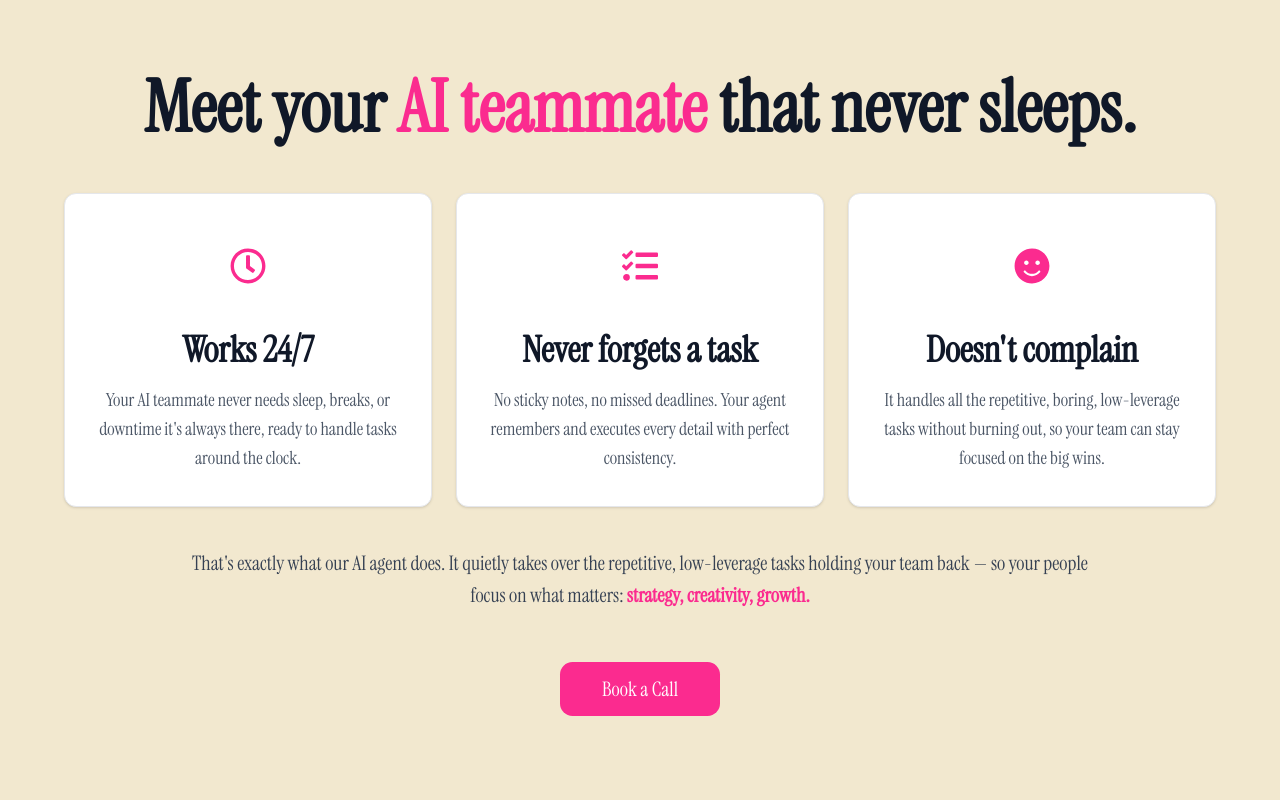
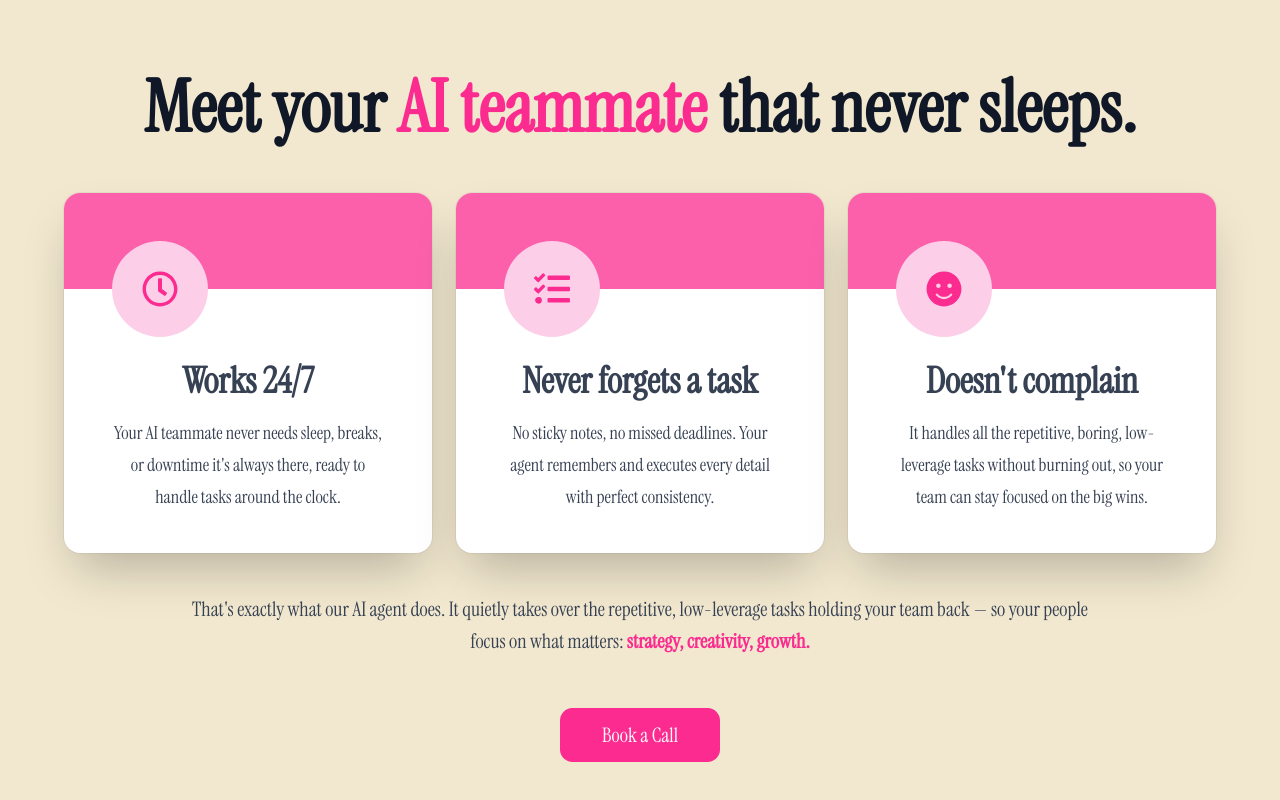
Before and after one commit to FahadBinQaiser/Parallax, a React (Vite) app: page / in a window 1280 px wide. Shown: the part 1798-2598 px from the top of the page. Built offline with nearby package versions, Linux system fonts and the light colour scheme.

Commit message:
Smooth UI for cards

```diff
--- a/src/components/SolutionSection/SolutionSection.jsx
+++ b/src/components/SolutionSection/SolutionSection.jsx
@@ -1,6 +1,6 @@
 import React from "react";
 import StyledWrapper from "../UI_Components/StyledWrapper";
-
+import Card from "../UI_Components/Card";
 import { FaRegClock, FaTasks, FaSmile } from "react-icons/fa";
 
 export default function SolutionSection() {
@@ -33,22 +33,7 @@ export default function SolutionSection() {
 
         <div className="grid grid-cols-1 md:grid-cols-3 gap-6">
           {solutions.map(({ icon, title, desc }, idx) => (
-            <div
-              key={idx}
-              className="p-8 bg-white rounded-xl border border-gray-200 hover:border-gray-300 transition-colors duration-200 shadow-sm hover:shadow-md"
-            >
-              <div className="flex flex-col items-center text-center h-full">
-                <div className="flex items-center justify-center w-20 h-20 rounded-full mb-6">
-                  {icon}
-                </div>
-
-                <h3 className="text-4xl font-semibold text-gray-900 mb-4">
-                  {title}
-                </h3>
-
-                <p className="text-gray-600 text-lg leading-relaxed">{desc}</p>
-              </div>
-            </div>
+            <Card key={idx} icon={icon} title={title} desc={desc} />
           ))}
         </div>
 
--- /dev/null
+++ b/src/components/UI_Components/Card.jsx
@@ -0,0 +1,22 @@
+import React from "react";
+
+const Card = ({ icon, title, desc }) => {
+  return (
+    <div className="group relative cursor-pointer overflow-hidden bg-white rounded-2xl px-6 pt-12 pb-10 shadow-2xl ring-1 ring-gray-900/5 transition-all duration-500 transform hover:scale-105 hover:shadow-3xl sm:mx-auto sm:max-w-sm sm:px-12">
+      <span className="absolute top-0 -left-0 z-0 h-24 w-full bg-[#FB2B8F] opacity-75 transition-all duration-500 transform group-hover:scale-[20]" />
+
+      <div className="relative z-10 mx-auto ">
+        <span className="grid h-24 w-24 place-items-center rounded-full bg-pink-200 transition-all duration-500 transform group-hover:from-pink-500 group-hover:to-yellow-500">
+          {icon}
+        </span>
+
+        <div className="space-y-4 pt-6 text-lg leading-8 text-gray-700 transition-all duration-500 group-hover:text-white">
+          <h3 className="text-4xl font-bold">{title}</h3>
+          <p>{desc}</p>
+        </div>
+      </div>
+    </div>
+  );
+};
+
+export default Card;
```
